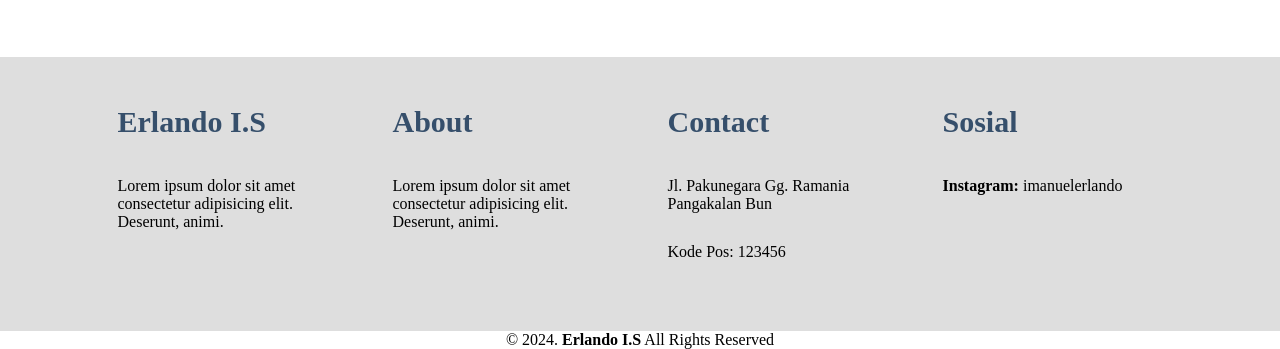
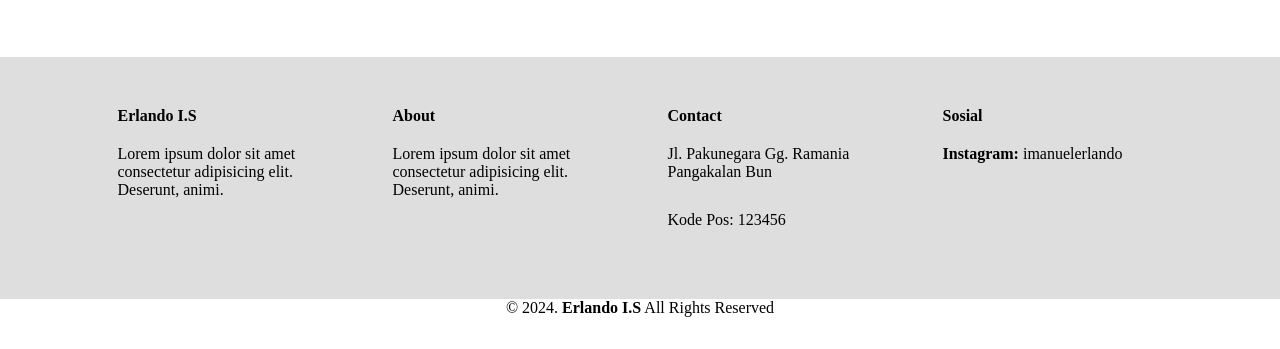
Before and after one commit to Imanuel31/simple-web1, a plain HTML site: page index.html in a window 1280 px wide. Shown: the part 1938-2287 px from the top of the page. After the commit the page ends 2255 px from the top, so only its background shows below. Drawn offline with Linux system fonts and the light colour scheme.

Commit message:
Update index.html

```diff
--- a/index.html
+++ b/index.html
@@ -98,23 +98,23 @@
         <div class="wrapper">
             <div class="footer">
                 <div class="footer-section">
-                    <h3>Erlando I.S</h3>
+                    <h4>Erlando I.S</h4>
                     <p>Lorem ipsum dolor sit amet consectetur adipisicing elit. Deserunt, animi.</p>
                 </div>
 
                 <div class="footer-section">
-                    <h3>About</h3>
+                    <h4>About</h4>
                     <p>Lorem ipsum dolor sit amet consectetur adipisicing elit. Deserunt, animi.</p>
                 </div>
 
                 <div class="footer-section">
-                    <h3>Contact</h3>
+                    <h4>Contact</h4>
                     <p>Jl. Pakunegara Gg. Ramania Pangakalan Bun</p>
                     <P>Kode Pos: 123456</P>
                 </div>
 
                 <div class="footer-section">
-                    <h3>Sosial</h3>
+                    <h4>Sosial</h4>
                     <p><b>Instagram: </b>imanuelerlando</p>
                 </div>
 
```
